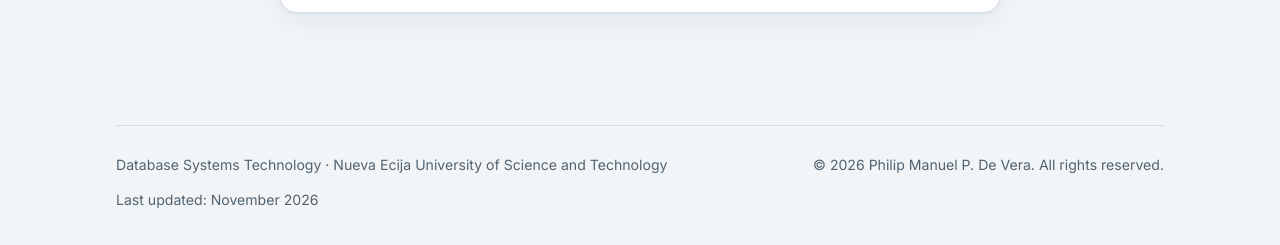
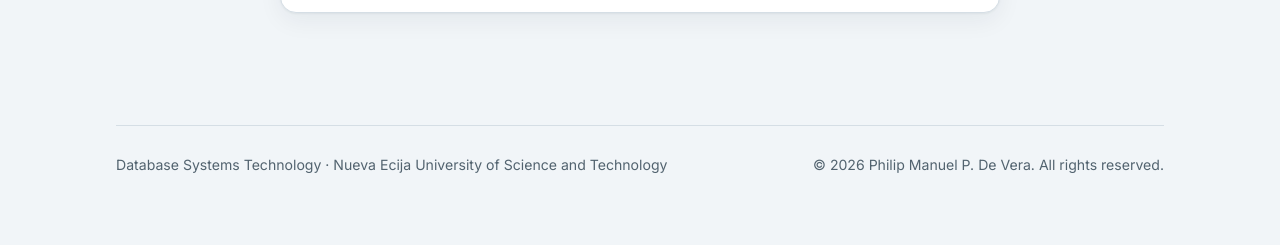
Before and after one commit to pmpradodevera/pm-de-vera-portfolio, a plain HTML site: page index.html in a window 1280 px wide. Shown: the part 7493-7738 px from the top of the page. Drawn offline with Linux system fonts and the light colour scheme.

Commit message:
Remove obsolete 'Last updated' timestamp from footer

```diff
--- a/index.html
+++ b/index.html
@@ -994,7 +994,6 @@ dialog.lightbox button:hover { color: var(--accent); border-color: var(--accent)
   <footer>
     <span>Database Systems Technology &middot; Nueva Ecija University of Science and Technology</span>
     <span>&copy; 2026 Philip Manuel P. De Vera. All rights reserved.</span>
-    <span>Last updated: November 2026</span>
   </footer>
 
 </div>
```
